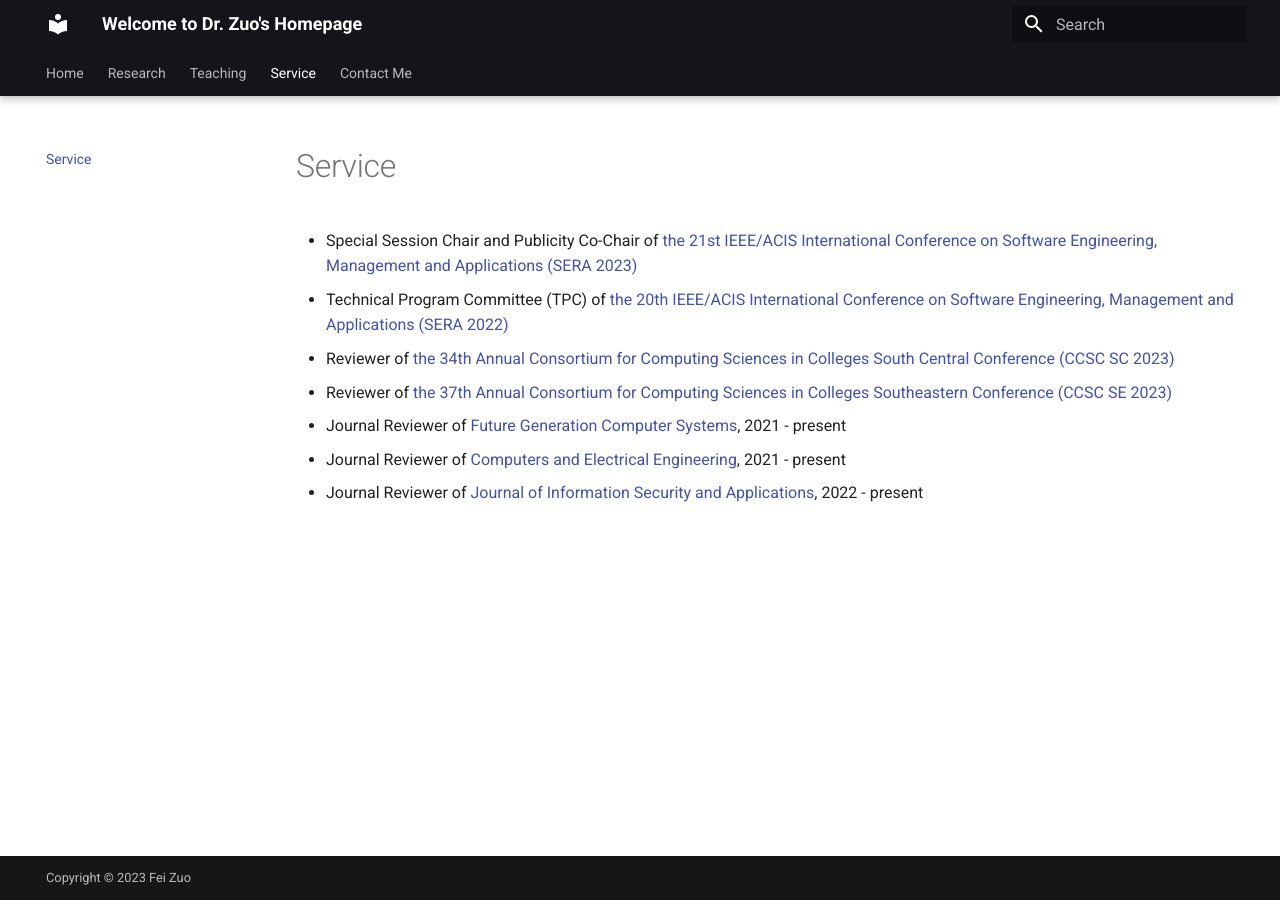
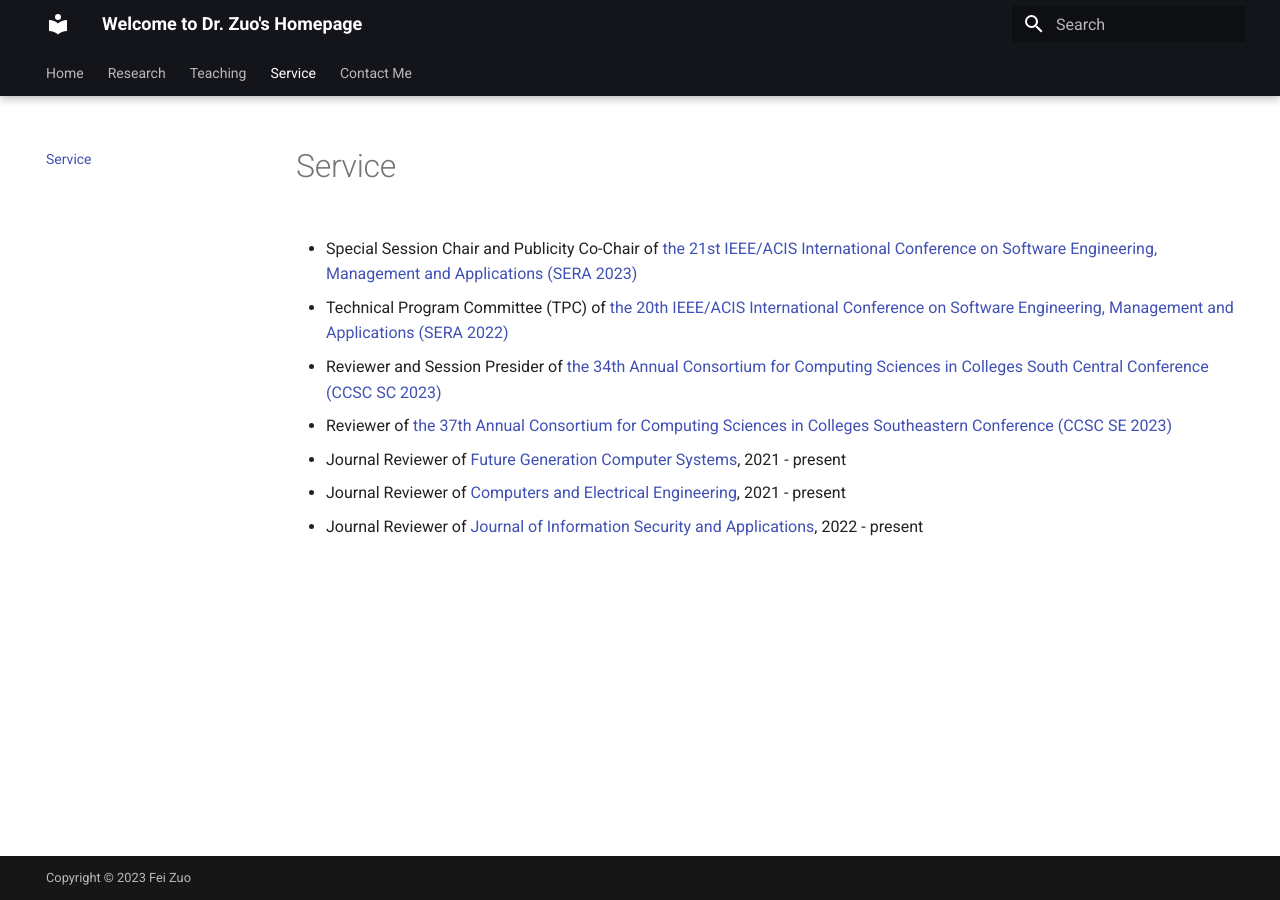
Before and after one commit to fzuo/homepage, an MkDocs documentation site: the page built from docs/service.md, in a window 1280 px wide. Built offline with MkDocs 1.6.1 and Material for MkDocs 9.7.7, drawn with Linux system fonts in a browser that asks for light colours.

Commit message:
Updates info

```diff
--- a/docs/service.md
+++ b/docs/service.md
@@ -1,9 +1,10 @@
 # Service
 
 - Special Session Chair and Publicity Co-Chair of <a href="http://acisinternational.org/conferences/sera-2023/">the 21st IEEE/ACIS International Conference on Software Engineering, Management and Applications (SERA 2023)</a>
+
 - Technical Program Committee (TPC) of <a href="http://acisinternational.org/conferences/sera-2022/">the 20th IEEE/ACIS International Conference on Software Engineering, Management and Applications (SERA 2022)</a>
 
-- Reviewer of <a href="https://www.ccsc.org/southcentral/">the 34th Annual Consortium for Computing Sciences in Colleges South Central Conference (CCSC SC 2023)</a>
+- Reviewer and Session Presider of <a href="https://www.ccsc.org/southcentral/">the 34th Annual Consortium for Computing Sciences in Colleges South Central Conference (CCSC SC 2023)</a>
 
 - Reviewer of <a href="http://www.ccscse.org/conference.php?year=37th/">the 37th Annual Consortium for Computing Sciences in Colleges Southeastern Conference (CCSC SE 2023)</a>
 
```
Also changed, not shown: docs/index.md (+2 -0 lines).
